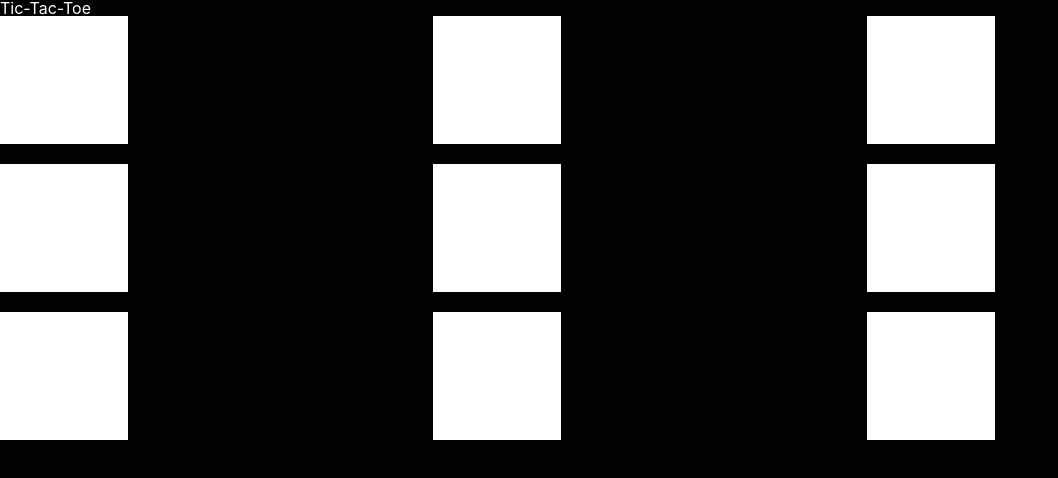
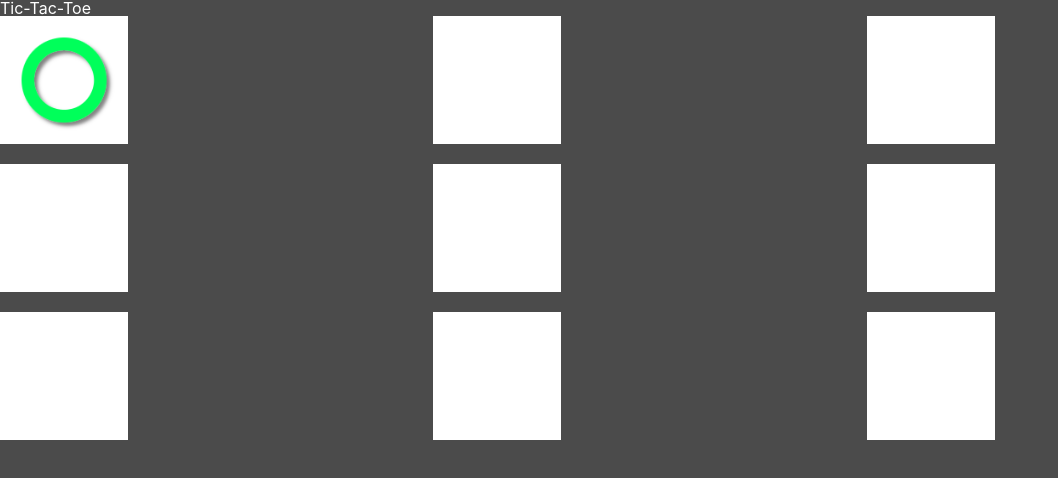
Before and after one commit to mengxihe/Tic-Tac-Toe, a plain HTML site: page index.html in a window 1280 px wide. Both pictures are taken after a click on the element 64 px from the left and 80 px from the top of the page. Shown: the whole page, without its empty margins (0-1058 px from the left). Drawn offline with Linux system fonts and the light colour scheme.

Commit message:
able to draw marker

```diff
--- a/script.js
+++ b/script.js
@@ -1,7 +1,5 @@
-console.log('Hi')
+const GameBoard = (() => {
 
-
-const GameBoard = (() => {
     let boardData = [
         [0, 0, 0],
         [0, 0, 0],
@@ -22,21 +20,11 @@ const GameBoard = (() => {
             boardDiv.appendChild(square);
         }
     }
+    //build html square divs
     buildGrid();
-    //get cells from DOM
-    const squareElements = document.querySelectorAll('.square');
-    squareElements.forEach((cell, index) => {
-        cell.addEventListener('click', ()=>{placeMarker(index)})
-    })
 
-
-    const placeMarker = (index) => {
-
-        let col = index % 3;
-        let row = (index - col) / 3;
-        boardData[row][col] = 1;
-        console.log(boardData);
-
+    return {
+        boardData,
     }
 
 })();
@@ -49,6 +37,40 @@ const Player = () => {
 
 
 const displayController = (() => {
+
+    let player = 1;
+    //get cells from DOM
+    const squareElements = document.querySelectorAll('.square');
+    squareElements.forEach((cell, index) => {
+        cell.addEventListener('click', ()=>{placeMarker(index)})
+    })
+
+
+    const placeMarker = (index) => {
+        let col = index % 3;
+        let row = (index - col) / 3;
+        if (GameBoard.boardData[row][col] == 0) {
+            GameBoard.boardData[row][col] = player;
+            player *= -1;
+            drawMarker();
+            // console.log(GameBoard.boardData);
+        }
+    }
+
+    const drawMarker = () => {
+
+        for (let row = 0; row < 3; row++) {
+            for (let col = 0; col < 3; col++){
+                if (GameBoard.boardData[row][col] == 1){
+                    squareElements[(row*3) + col].classList.add('circle');
+                }
+                if (GameBoard.boardData[row][col] == -1){
+                    squareElements[(row*3) + col].classList.add('cross');
+                }
+            }
+        }
+
+    }
 
 })();
 
--- a/style.css
+++ b/style.css
@@ -26,7 +26,7 @@ footer, header, hgroup, menu, nav, section {
 body {
 	line-height: 1;
     font-family: -apple-system, system-ui, -apple-system, BlinkMacSystemFont, 'Segoe UI', Roboto, Oxygen, Ubuntu, Cantarell, 'Open Sans', 'Helvetica Neue', sans-serif;
-	background-color: black;
+	background-color: rgb(75, 75, 75);
 	color: white;
 }
 ol, ul {
@@ -44,3 +44,18 @@ table {
 	border-collapse: collapse;
 	border-spacing: 0;
 }
+
+.circle {
+    background-image: url(/imgs/circle.png);
+}
+
+.cross {
+    background-image: url(/imgs/cross.png);
+}
+
+.circle,
+.cross {
+    background-size: 80%;
+    background-position: center;
+    background-repeat: no-repeat;
+}
```
Also changed, not shown: imgs/circle.png (added), imgs/cross.png (added).
